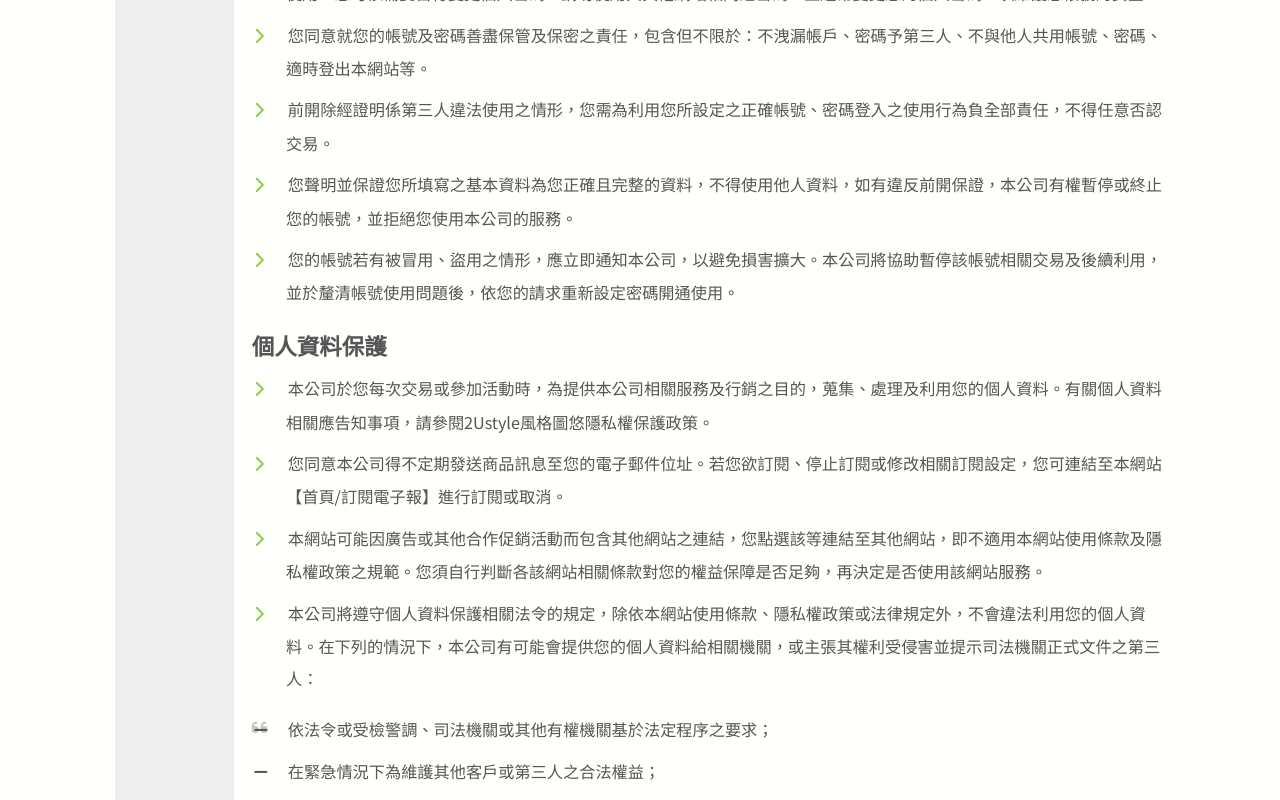
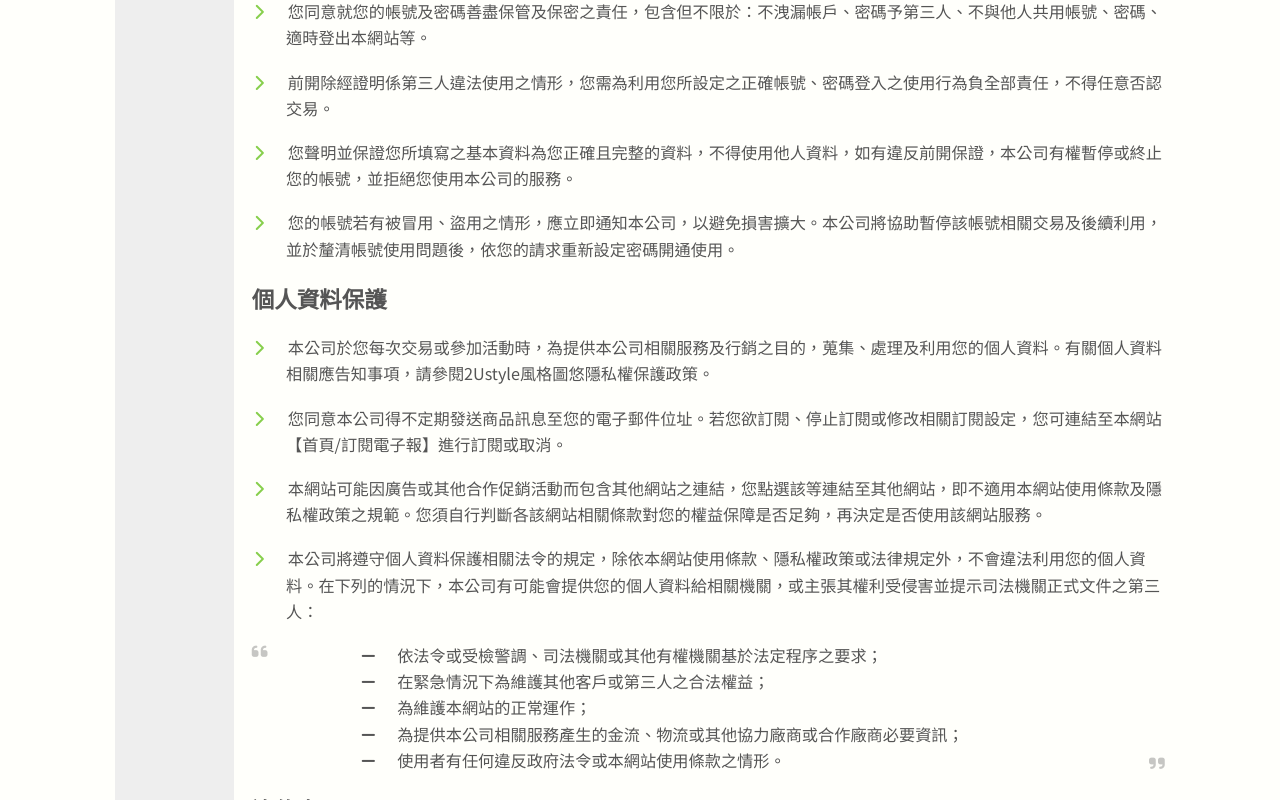
Before and after one commit to RediChen/web_remake_2Ustyle, a React (Create React App) app: page /terms in a window 1280 px wide. Shown: the part 900-1700 px from the top of the page. Built offline with nearby package versions, Linux system fonts and the light colour scheme.

Commit message:
累積性進度

```diff
--- a/src/style/style.css
+++ b/src/style/style.css
@@ -497,7 +497,7 @@ note: 須留意有些介面縱使在移動裝置
 
 #nav-mobile {
   width: 100%;
-  height: 50px;
+  height: auto;
   background-color: #87cf4c;
   display: -webkit-box;
   display: -ms-flexbox;
@@ -513,7 +513,8 @@ note: 須留意有些介面縱使在移動裝置
   width: 25%;
 }
 
-#nav-mobile li > button, #nav-mobile a {
+#nav-mobile li > * {
+  height: 100%;
   padding: 5px 0;
   font-size: 0.8rem;
   background-color: transparent;
@@ -528,9 +529,12 @@ note: 須留意有些介面縱使在移動裝置
   -webkit-box-align: center;
       -ms-flex-align: center;
           align-items: center;
+  -webkit-box-pack: space-evenly;
+      -ms-flex-pack: space-evenly;
+          justify-content: space-evenly;
 }
 
-#nav-mobile li > button i::before, #nav-mobile a i::before {
+#nav-mobile li > * i::before {
   font-size: 1rem;
   margin-bottom: 3px;
 }
@@ -634,6 +638,12 @@ note: 須留意有些介面縱使在移動裝置
 
 #home-page .Carousel-root-1 {
   overflow: visible;
+  max-width: 1200px;
+}
+
+#home-page .Carousel-root-1 .MuiPaper-root {
+  max-height: 628px;
+  overflow: hidden;
 }
 
 #home-page .Carousel-indicator-3:hover {
@@ -849,17 +859,6 @@ note: 須留意有些介面縱使在移動裝置
   margin-bottom: 1rem;
 }
 
-.layout-single-page article ul {
-  font-size: 0.9rem;
-}
-
-.layout-single-page article ul li {
-  line-height: 2;
-  margin-top: 0.5rem;
-  margin-left: 1.9rem;
-  text-indent: -0.9rem;
-}
-
 #logo-gallery {
   display: -webkit-box;
   display: -ms-flexbox;
@@ -962,8 +961,15 @@ note: 須留意有些介面縱使在移動裝置
   right: 0;
 }
 
-.terms-quotes li {
-  text-indent: 2rem;
+.terms-quotes ul {
+  margin: 0 auto;
+  width: 80%;
+}
+
+.terms-quotes ul li {
+  font-size: 0.9rem;
+  margin-left: 3rem;
+  text-indent: -1rem;
 }
 
 .terms-quotes i::before {
@@ -1100,13 +1106,24 @@ body {
   border-right: 1px solid #cfd4c3;
 }
 
-.font-awesome-solid, .home-contact-card i, #nav-tool form button i::before, #info-box p i::before, #info-box button i::before, #nav-mobile li > button i::before, #nav-mobile a i::before, #home-nav li i::before, .terms-quotes::before, .terms-quotes::after, .terms-quotes i::before, .chevron-right::before {
+.green-arrow-list {
+  font-size: 0.9rem;
+}
+
+.green-arrow-list li {
+  margin-top: 1rem;
+  margin-left: 1.9rem;
+  text-indent: -0.9rem;
+}
+
+.font-awesome-solid, .home-contact-card i, #nav-tool form button i::before, #info-box p i::before, #info-box button i::before, #nav-mobile li > * i::before, #home-nav li i::before, .terms-quotes::before, .terms-quotes::after, .terms-quotes i::before, .chevron-right::before {
   display: inline-block;
   font-style: normal;
   font-variant: normal;
   text-rendering: auto;
   font-family: "Font Awesome 5 Free";
   font-weight: 900;
+  line-height: initial;
 }
 
 .chevron-right::before {
```
